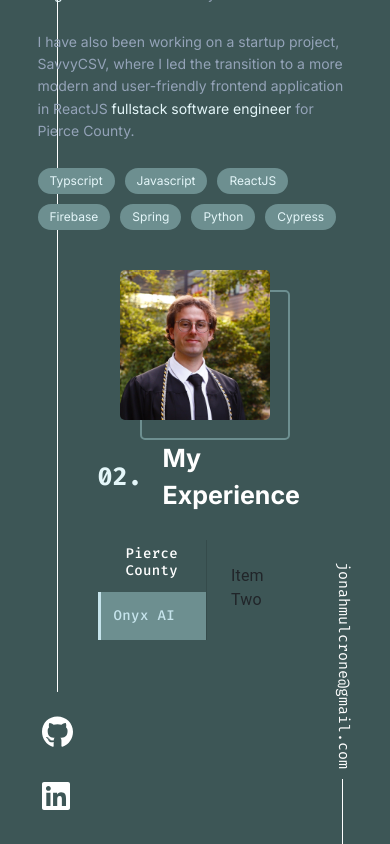
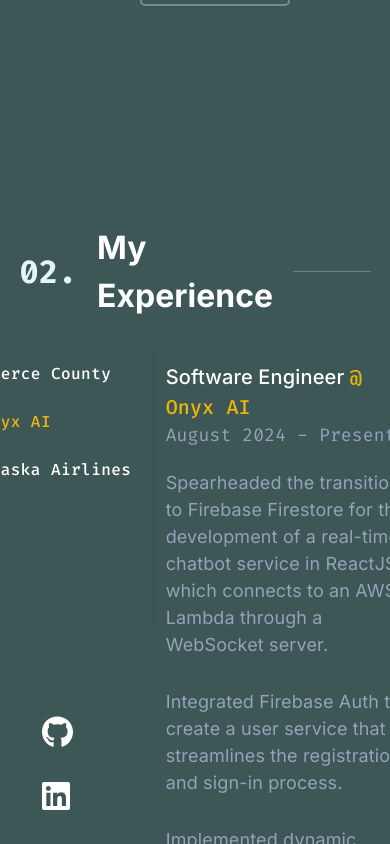
Before and after one commit to jonahansmulcrone/Jonahs-Portfolio, a React (Vite) app in the folder frontend/: page / in a window 390 px wide. Both pictures are taken after a click on the tab "Onyx AI". Built offline with nearby package versions, Linux system fonts and the light colour scheme.

Commit message:
Made significant improvements to responsiveness and added styling and content to MUI Tabs

```diff
--- a/frontend/src/App.css
+++ b/frontend/src/App.css
@@ -47,3 +47,9 @@
   width: 0.5px;
   border-left: 0.5px solid #ffffff;
 }
+
+@media (max-width: 925px) {
+  .links-line, .scroll-line, .email {
+    display: none;
+  }
+}
--- a/frontend/src/App.tsx
+++ b/frontend/src/App.tsx
@@ -11,6 +11,7 @@
 
 function App() {
   return (
+
     <div className="App">
       <Header />
       <div className='links-group'>
--- a/frontend/src/components/AboutMe/AboutMe.module.css
+++ b/frontend/src/components/AboutMe/AboutMe.module.css
@@ -1,36 +1,36 @@
 .aboutMeContainer {
-    height: 100vh;
+    height: 70vh;
     width: 100%;
     display: flex;
     flex-direction: row;
     align-items: center;
     justify-content: center;
     padding: 20px;
-    box-sizing: border-box;
-    overflow: hidden;
-    position: relative;
 }
 
 .aboutMeWrapper {
     display: flex;
     flex-direction: row;
-    justify-content: space-between;
+    justify-content: center;
     align-items: center;
-    max-width: 70%;
-    width: 100%;
-    gap: 50px;
-    box-sizing: border-box;
-}
+    max-width: 1000px;
+  }
+
+  @media (max-width: 768px) {
+    .aboutMeWrapper {
+      flex-direction: column;
+      padding: 0 10px;
+      max-width: 100%;
+      padding-bottom: 40%
+    }
+  }
 
 .contentContainer {
     display: flex;
     flex-direction: column;
     margin-right: 50px;
     gap: 25px;
-    max-width: 60%;
-    min-width: 300px;
-    box-sizing: border-box;
-    flex-shrink: 1;
+    max-width: auto;
 }
 
 
@@ -41,6 +41,7 @@
 
     .aboutMeContainer {
         height: auto;
+        padding-top: 20%;
     }
 }
 
@@ -58,16 +59,22 @@
     }
 }
 
-
 .contentHeader {
     color: #ffffff;
     font-family: 'Inter', sans-serif;
     font-weight: 700;
-    font-size: 25px;
-    display: inline;
+    font-size: 32px;
+    width: 100%;
     display: flex;
+    align-items: center;
     flex-direction: row;
     gap: 20px;
+}
+
+@media (max-width: 868px) {
+    .contentHeader {
+        font-size: 24px;
+    }
 }
 
 .accentColor {
@@ -91,7 +98,7 @@
 .contentSection {
     color: #94a3b8;
     font-family: 'Inter', sans-serif;
-    font-size: 16px;
+    font-size: 18px;
     line-height: 1.6;
     word-wrap: break-word;
 }
@@ -107,7 +114,6 @@
     }
 }
 
-
 .ul {
     padding: 0;
     margin: 0;
@@ -119,7 +125,7 @@
     margin-bottom: 10px;
     color: #E4F6F9;
     font-family: 'Inter', sans-serif;
-    font-size: 12px;
+    font-size: 16px;
     border-radius: 15px;
     padding: 4px 12px;
     background-color: #6D8F90;
--- a/frontend/src/components/AboutMe/AboutMe.tsx
+++ b/frontend/src/components/AboutMe/AboutMe.tsx
@@ -26,6 +26,8 @@
                                 <li className={styles.li}>Spring</li>
                                 <li className={styles.li}>Python</li>
                                 <li className={styles.li}>Cypress</li>
+                                <li className={styles.li}>Selenium</li>
+                                <li className={styles.li}>AngularJS</li>
                             </ul>
                         </div>
                     </div>
--- a/frontend/src/components/Experience/Experience.module.css
+++ b/frontend/src/components/Experience/Experience.module.css
@@ -8,19 +8,27 @@
 }
 
 .experienceWrapper {
-    width: 50%;
+    max-width: 1000px;
     display: flex;
     flex-direction: column;
-    align-items: flex-start;
+    align-items: center;
     justify-content: center;
     gap: 25px;
+}
+
+.headerWrapper {
+    width: 100%;
+    display: flex;
+    flex-direction: row;
+    align-items: flex-start;
+    justify-content: flex-start;
 }
 
 .experienceHeader {
     color: #ffffff;
     font-family: 'Inter', sans-serif;
     font-weight: 700;
-    font-size: 25px;
+    font-size: 32px;
     width: 100%;
     display: flex;
     justify-content: flex-start;
@@ -33,3 +41,28 @@
     color: #E4F6F9;
     font-family: 'Fira Code', monospace;
 }
+
+@media (max-width: 1024px) {
+    .experienceWrapper {
+        max-width: 90%;
+    }
+
+    .experienceContainer {
+        height: auto;
+        padding-top: 20%;
+    }
+}
+
+@media (max-width: 768px) {
+    .experienceContainer {
+        flex-direction: column;
+        justify-content: flex-start;
+        height: auto;
+    }
+
+    .experienceWrapper {
+        flex-direction: column;
+        max-width: 90%;
+        gap: 30px;
+    }
+}
--- a/frontend/src/components/Experience/Experience.tsx
+++ b/frontend/src/components/Experience/Experience.tsx
@@ -5,7 +5,9 @@
     return (
         <section className={styles.experienceContainer}>
             <div className={styles.experienceWrapper}>
+                <div className={styles.headerWrapper}>
                 <div className={styles.experienceHeader}><span className={styles.accentColor}>02.</span>My Experience <hr style={{ width: '45%' }} /></div>
+                </div>
                 <TabGroup />
             </div>
         </section>
--- a/frontend/src/components/Experience/components/TabGroup.module.css
+++ b/frontend/src/components/Experience/components/TabGroup.module.css
@@ -1,7 +1,33 @@
-.tabGroupContainer {
-    width: 100%;
-}
 
 .tab {
     font-family: 'Fira Code', monospace;
 }
+
+.tabJobTitle {
+    font-family: 'Inter', sans-serif;
+    font-size: 20px;
+    color: #ffffff;
+    font-weight: 500;
+}
+
+.tabJobDateRange {
+    font-family: 'Fira Code', monospace;
+    font-size: 18px;
+    color: #94a3b8;
+    margin-bottom: 20px;
+}
+
+.accentColor {
+    color: #edb50c;
+    font-family: 'Fira Code', monospace;
+}
+
+
+.ul {
+    list-style: none;
+    padding: 0;
+    margin: 0;
+    font-family: 'Inter', sans-serif;
+    color: #94a3b8;
+    font-size: 18px
+}
--- a/frontend/src/components/Experience/components/TabGroup.tsx
+++ b/frontend/src/components/Experience/components/TabGroup.tsx
@@ -16,7 +16,7 @@
     }
 
     function TabPanel(props: TabPanelProps) {
-        const { children, value, index, ...other } = props;
+        const { children, value, index } = props;
 
         return (
             <div
@@ -24,11 +24,11 @@
                 hidden={value !== index}
                 id={`vertical-tabpanel-${index}`}
                 aria-labelledby={`vertical-tab-${index}`}
-                {...other}
+                style={{width: '100%'}}
             >
                 {value === index && (
-                    <Box sx={{ p: 3 }}>
-                        <Typography>{children}</Typography>
+                    <Box sx={{ p: 1.5 }}>
+                        <Typography><div className={styles.tabContent}>{children}</div></Typography>
                     </Box>
                 )}
             </div>
@@ -42,7 +42,7 @@
     return (
         <div className={styles.tabGroupContainer}>
             <Box
-                sx={{ flexGrow: 1, bgcolor: '#3D5656', display: 'flex', height: 100 }}
+                sx={{ flexGrow: 1, bgcolor: '#3D5656', display: 'flex', height: 450 }}
             >
                 <Tabs
                     orientation="vertical"
@@ -50,21 +50,19 @@
                     value={value}
                     onChange={handleChange}
                     sx={{
+                        width: 320,
+                        height: 275,
                         borderRight: 1,
                         borderColor: 'divider',
                         '.MuiTabs-indicator': {
                             left: 0,
                             right: 'unset',
                             width: '3px',
-                            backgroundColor: '#C6E4EC',
+                            backgroundColor: '#edb50c',
                         },
                         '.MuiTab-root': {
                             color: '#fff',
                             alignItems: 'flex-start',
-                            '&.Mui-selected': {
-                                color: '#C6E4EC',
-                                backgroundColor: '#6D8F90'
-                            },
                         },
                     }}
                 >
@@ -72,26 +70,76 @@
                         label="Pierce County"
                         style={{
                             fontFamily: 'Fira Code',
+                            fontSize: '16px',
                             textTransform: 'none',
                             textDecoration: 'none',
-                            color: value === 0 ? '#C6E4EC' : '#fff',
+                            color: value === 0 ? '#edb50c' : '#fff',
                         }}
                     />
                     <Tab
                         label="Onyx AI"
                         style={{
                             fontFamily: 'Fira Code',
+                            fontSize: '16px',
                             textTransform: 'none',
                             textDecoration: 'none',
-                            color: value === 1 ? '#C6E4EC' : '#fff',
+                            color: value === 1 ? '#edb50c' : '#fff',
+                        }}
+                    />
+                    <Tab
+                        label="Alaska Airlines"
+                        style={{
+                            fontFamily: 'Fira Code',
+                            fontSize: '16px',
+                            textTransform: 'none',
+                            textDecoration: 'none',
+                            color: value === 2 ? '#edb50c' : '#fff',
                         }}
                     />
                 </Tabs>
                 <TabPanel value={value} index={0}>
-                    Item One
+                        <div className={styles.tabJobTitle}>
+                            Software Engineer Intern <span className={styles.accentColor}>@ Pierce County</span>
+                        </div>
+                        <div className={styles.tabJobDateRange}>
+                            May 2024 - Present
+                        </div>
+                        <div>
+                            <ul className={styles.ul}>
+                                <li>Transitioned geocoding CLI applications to <span className={styles.accentColor}>Spring Boot</span> micro web services to improve scalability, and developed <span className={styles.accentColor}>JUnit</span> tests with MockMvc, improving overall code coverage.</li>
+                                <li >Automated Protractor-to-Cypress migration for AngularJS E2E tests using Groovy and Selenium, reducing hours of manual effort.</li>
+                                <li>Expanded map tile functionality in the Pierce Application Core Library (PAC) by incorporating support through APIs like OpenLayers and ArcGIS.</li>
+                            </ul>
+                        </div>
                 </TabPanel>
                 <TabPanel value={value} index={1}>
-                    Item Two
+                <div className={styles.tabJobTitle}>
+                            Software Engineer <span className={styles.accentColor}>@ Onyx AI</span>
+                        </div>
+                        <div className={styles.tabJobDateRange}>
+                            August 2024 - Present
+                        </div>
+                        <div>
+                            <ul className={styles.ul}>
+                                <li>Spearheaded the transition to Firebase Firestore for the development of a real-time chatbot service in ReactJS, which connects to an AWS Lambda through a WebSocket server.</li>
+                                <li >Integrated Firebase Auth to create a user service that streamlines the registration and sign-in process.</li>
+                                <li>Implemented dynamic routing for viewing conversation history by using React-Router-DOM for seamless navigation, while utilizing UUID to ensure unique identification for each conversation.</li>
+                            </ul>
+                        </div>
+                </TabPanel>
+                <TabPanel value={value} index={2}>
+                <div className={styles.tabJobTitle}>
+                            Financial Analyst Intern <span className={styles.accentColor}>@ Alaska Airlines</span>
+                        </div>
+                        <div className={styles.tabJobDateRange}>
+                            May 2022 - August 2022
+                        </div>
+                        <div>
+                            <ul className={styles.ul}>
+                                <li>Analyzed Alaska’s real estate (e.g. rents, landing fees) expenses between airports located in California & the Pacific Northwest to determine major cost discrepancies.</li>
+                                <li >Built a forecasting model for by identifying seasonal trends of fuel usage for ground support equipment.</li>
+                            </ul>
+                        </div>
                 </TabPanel>
             </Box>
         </div>
--- a/frontend/src/components/Header/Header.module.css
+++ b/frontend/src/components/Header/Header.module.css
@@ -1,3 +1,9 @@
+.headerContainer {
+    position: sticky;
+    padding: 0;
+    width: 100%;
+}
+
 .customNavLink {
     color: #ffffff;
     font-family: 'Fira Code', monospace;
--- a/frontend/src/components/LandingPage/LandingPage.module.css
+++ b/frontend/src/components/LandingPage/LandingPage.module.css
@@ -21,7 +21,7 @@
     font-family: 'Fira Code', monospace;
     font-weight: 500;
     font-size: 20px;
-    color: #C6E4EC;
+    color: #edb50c;
     margin-bottom: 15px;
 }
 
@@ -42,12 +42,28 @@
 
 .description {
     font-family: 'Inter', sans-serif;
-    font-size: 22px;
+    font-size: 20px;
     color: #94a3b8;
     margin-top: 15px;
     line-height: 1.5;
     margin-bottom: 18px;
 }
+
+@media (max-width: 925px) {
+    .hello {
+        font-size: 16px;
+    }
+    .name, .occupation {
+        font-size: 60px;
+    }
+    .description {
+        font-size: 18px;
+    }
+    .landingPageContent {
+        align-items: center;
+    }
+}
+
 
 .buttonWrapper button {
     padding: 10px 35px;
@@ -64,3 +80,17 @@
     border: 1px solid #001B32;
     color: #001B32;
 }
+
+@media (max-width: 772px) {
+    .name, .occupation {
+        font-size: 150%;
+    }
+    .description {
+        font-size: 100%;
+        text-align: center;
+    }
+
+    .buttonWrapper button {
+        padding: 8px 18px
+    }
+}
--- a/frontend/src/components/LandingPage/LandingPage.tsx
+++ b/frontend/src/components/LandingPage/LandingPage.tsx
@@ -8,7 +8,7 @@
                 <h2><span className={styles.name}>Jonah Mulcrone.</span></h2>
                 <span className={styles.occupation}>I am a fullstack developer.</span>
                 <span className={styles.description}>I recently graduated from Pacific
-                    Lutheran University in Tacoma, Washington <br /> where I double majored
+                    Lutheran University in Tacoma, Washington where I double majored
                     in Computer Science
                     and Finance.
                 </span>
```
